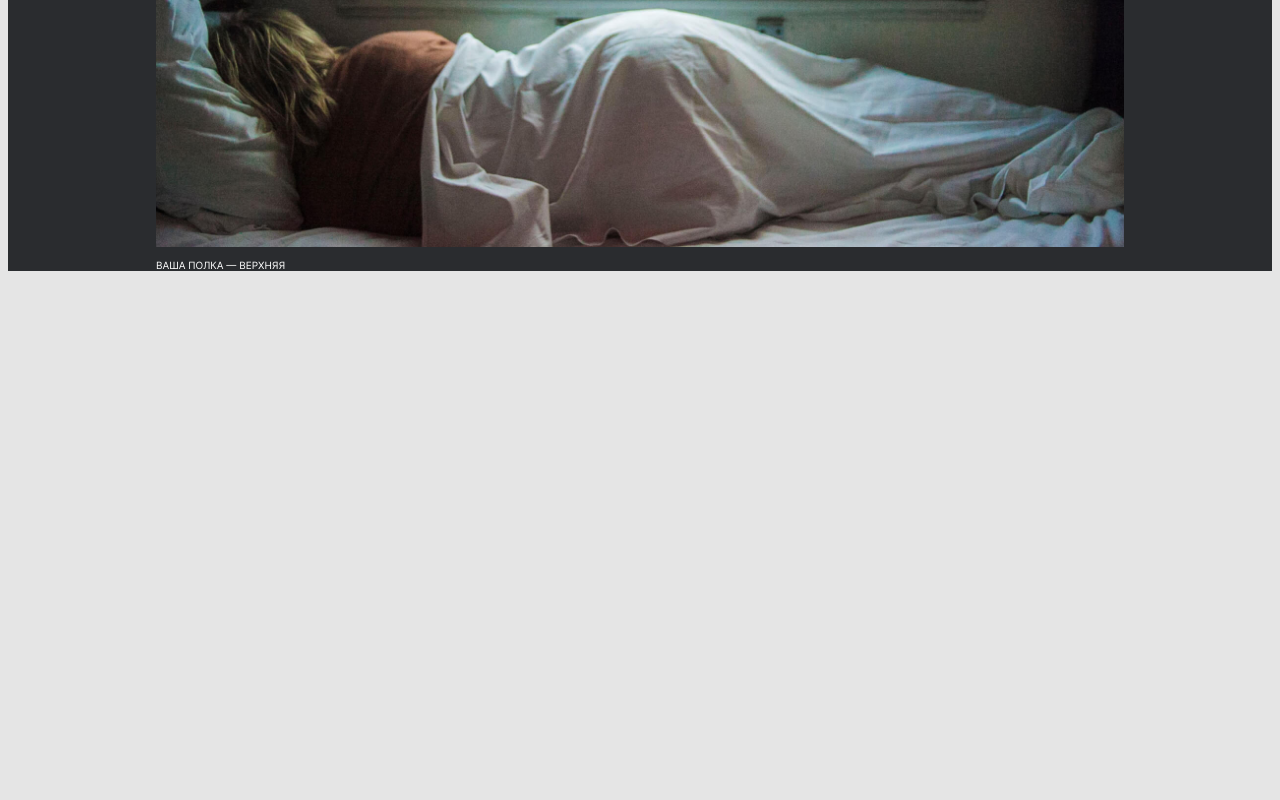
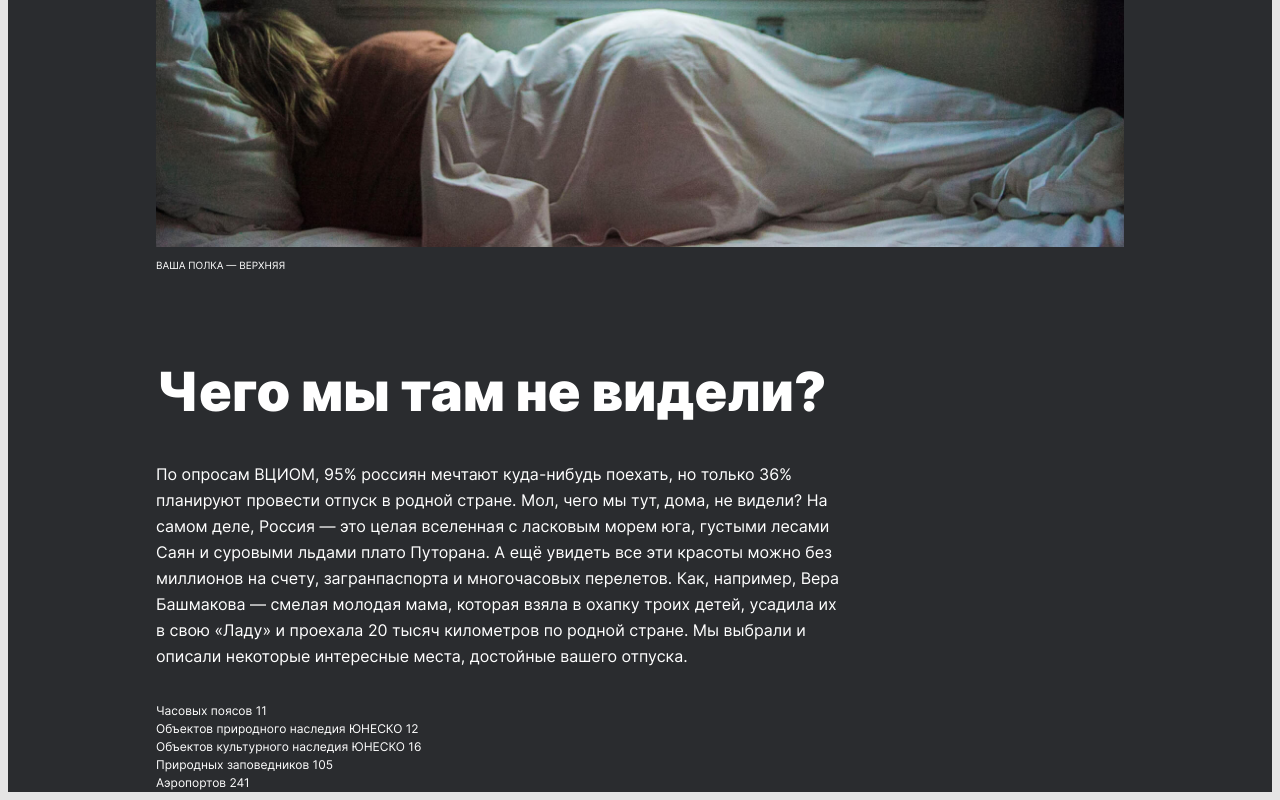
Before and after one commit to KarpovYuri/russian-travel, a plain HTML site: page index.html in a window 1280 px wide. Shown: the part 870-1670 px from the top of the page. Before the commit the page ends 1149 px from the top, so only its background shows below. Drawn offline with Linux system fonts and the light colour scheme.

Commit message:
Added section Intro

```diff
--- a/index.html
+++ b/index.html
@@ -28,7 +28,18 @@
         <p class="lead__caption">ваша полка — верхняя</p>
       </section>
 
-      <section class="intro"></section>
+      <section class="intro">
+        <h2 class="intro__title">Чего мы там не видели?</h2>
+        <p class="intro__text">По опросам ВЦИОМ, 95% россиян мечтают куда-нибудь поехать, но только 36% планируют провести отпуск в родной стране. Мол, чего мы тут, дома, не видели? На самом деле, Россия — это целая вселенная с ласковым морем юга, густыми лесами Саян и суровыми льдами плато Путорана. А ещё увидеть все эти красоты можно без миллионов на счету, загранпаспорта и многочасовых перелетов. Как, например, Вера Башмакова — смелая молодая мама, которая взяла в охапку троих детей, усадила их в свою «Ладу» и проехала 20 тысяч километров по родной стране. Мы выбрали и описали некоторые интересные места, достойные вашего отпуска.</p>
+        <ul class="intro__list">
+          <li>Часовых поясов 11</li>
+          <li>Объектов природного наследия ЮНЕСКО 12</li>
+          <li>Объектов культурного наследия ЮНЕСКО 16</li>
+          <li>Природных заповедников 105</li>
+          <li>Аэропортов 241</li>
+        </ul>
+      </section>
+
       <section class="photo-grid"></section>
       <section class="places"></section>
       <section class="cover"></section>
--- a/pages/index.css
+++ b/pages/index.css
@@ -24,7 +24,7 @@
   background-color: #2a2c2f;
   margin: 0 auto;
   min-width: 320px;
-  max-width: 1600px;
+  max-width: 1280px;
   color: #fff;
 }
 
@@ -176,3 +176,34 @@
     margin: 8px 0 0 16px;
   }
 }
+
+.intro {
+  padding: 92px 0 0 148px;
+  width: 690px;
+}
+
+.intro__title {
+  margin: 0;
+  font-family: 'Inter', sans-serif;
+  font-weight: 900;
+  font-size: 54px;
+  line-height: 58px;
+}
+
+.intro__text {
+  margin: 40px 0 0;
+  font-family: 'Inter', sans-serif;
+  font-weight: normal;
+  font-size: 16px;
+  line-height: 26px;
+}
+
+.intro__list {
+  list-style-type: none;
+  padding: 0;
+  margin: 33px 0 0;
+  font-family: 'Inter', sans-serif;
+  font-weight: normal;
+  font-size: 12px;
+  line-height: 18px;
+}
```
